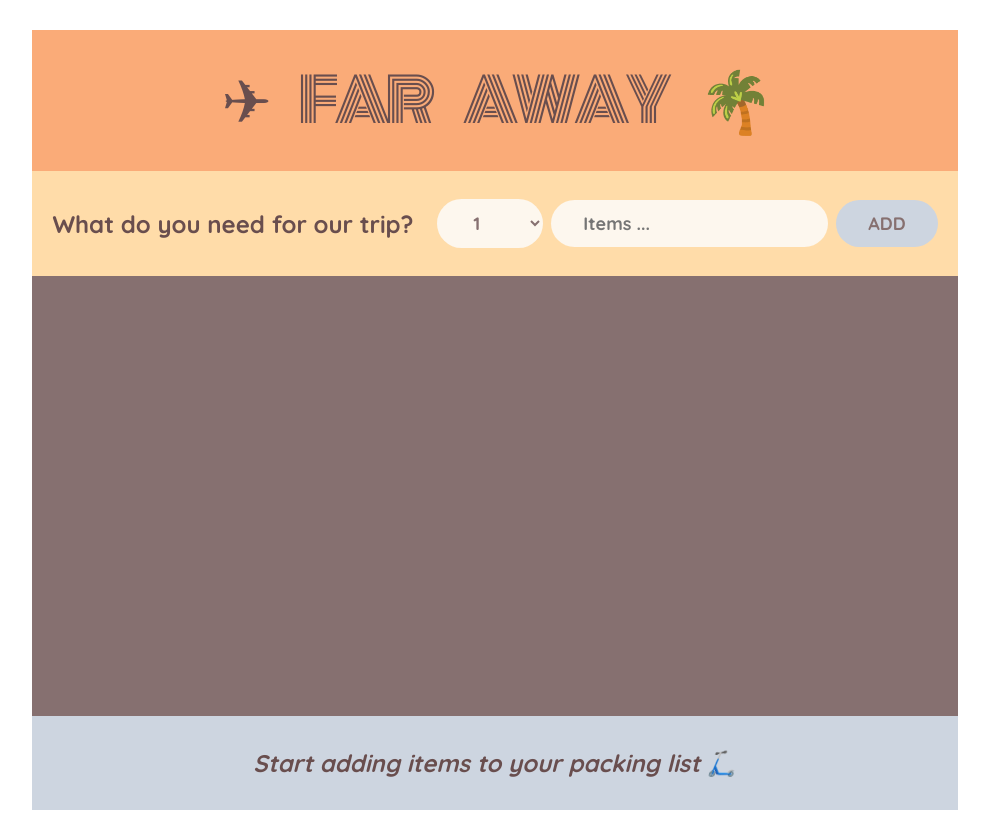
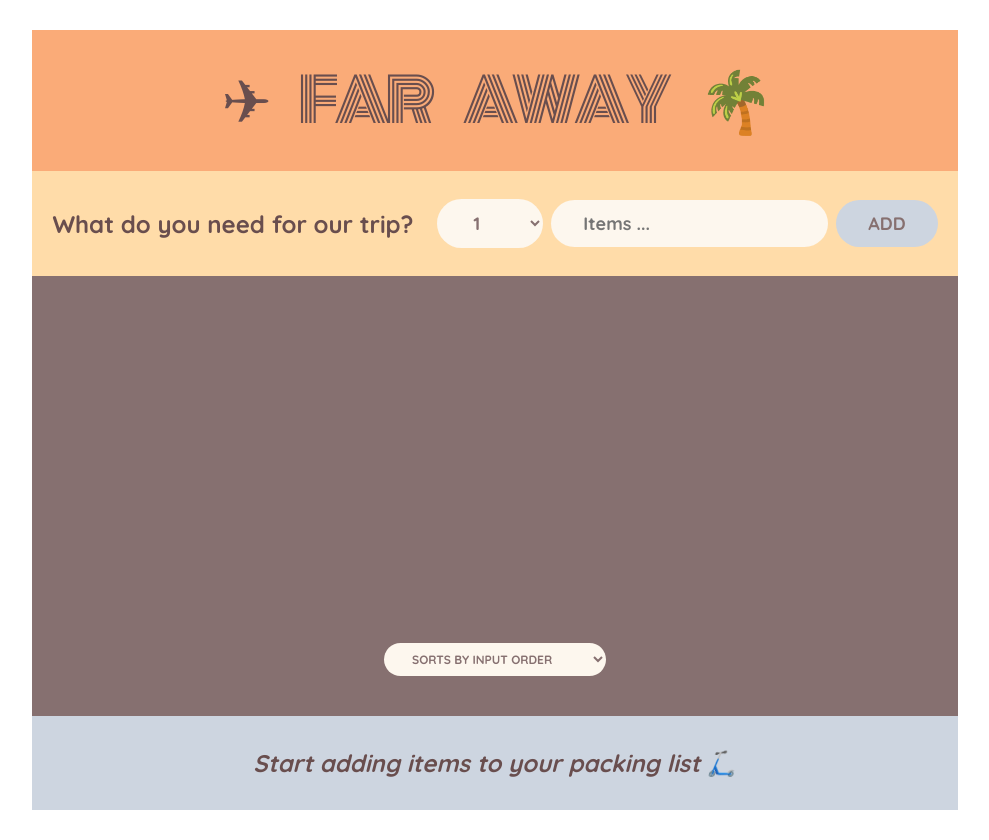
Before and after one commit to LeilanNaeimi/travel-list, a React (Vite) app: page / in a window 1280 px wide. Shown: the whole page, without its empty margins (165-1154 px from the left). Built offline with nearby package versions, Linux system fonts and the light colour scheme.

Commit message:
add sort

```diff
--- a/src/App.jsx
+++ b/src/App.jsx
@@ -91,10 +91,24 @@
 }
 
 function PakingList({ items, onDeleteItems, onToggleItems }) {
+  const [sortBy, setSortBy] = useState("input");
+  let sortedItems;
+
+  if (sortBy === "input") sortedItems = items;
+
+  if (sortBy === "description")
+    sortedItems = items
+      .slice()
+      .sort((a, b) => (a.description > b.description ? 1 : -1));
+
+  if (sortBy === "packed")
+    sortedItems = items
+      .slice()
+      .sort((a, b) => Number(a.packed) - Number(b.packed));
   return (
     <div className="list">
       <ul>
-        {items.map((item) => (
+        {sortedItems.map((item) => (
           <Item
             item={item}
             onDeleteItems={onDeleteItems}
@@ -103,6 +117,13 @@
           />
         ))}
       </ul>
+      <div className="actions">
+        <select value={sortBy} onChange={(e) => setSortBy(e.target.value)}>
+          <option value="input">Sorts by input order</option>
+          <option value="description">Sorts by description</option>
+          <option value="packed">Sorts by packed status</option>
+        </select>
+      </div>
     </div>
   );
 }
```
